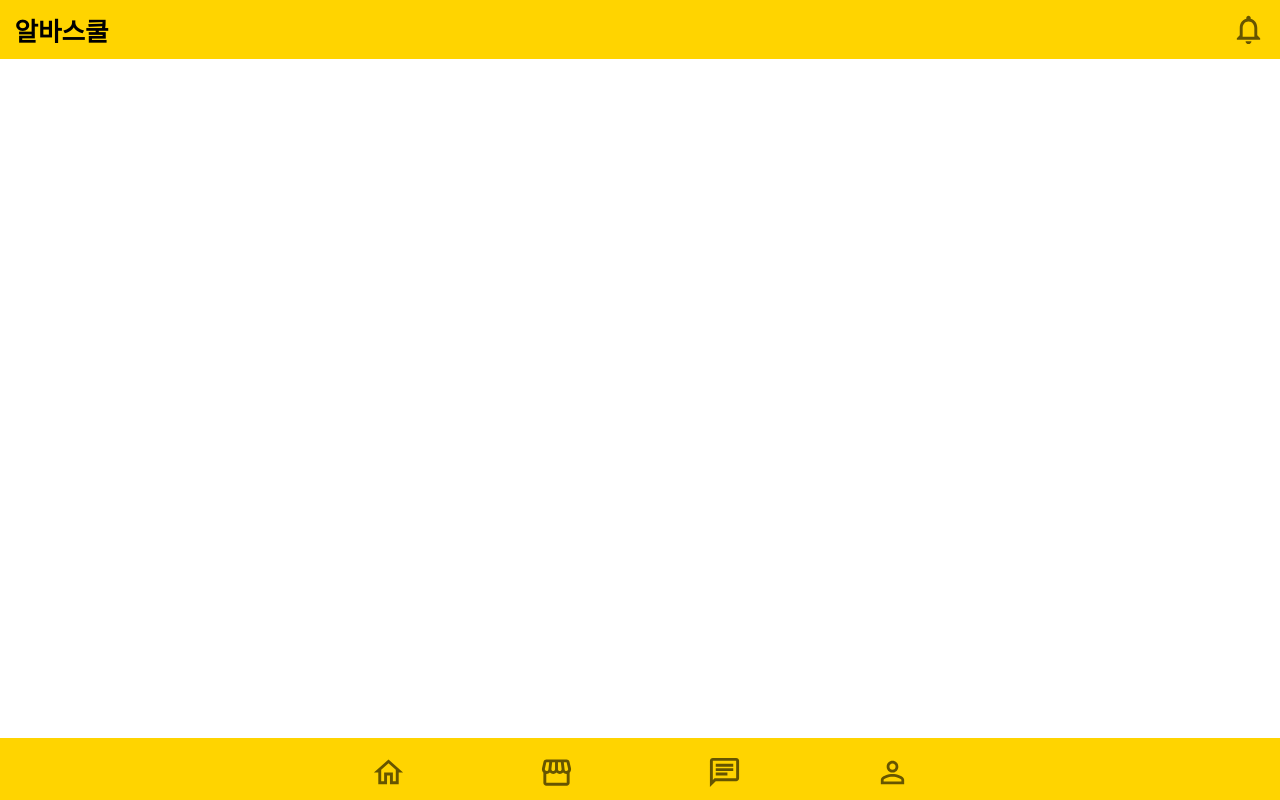
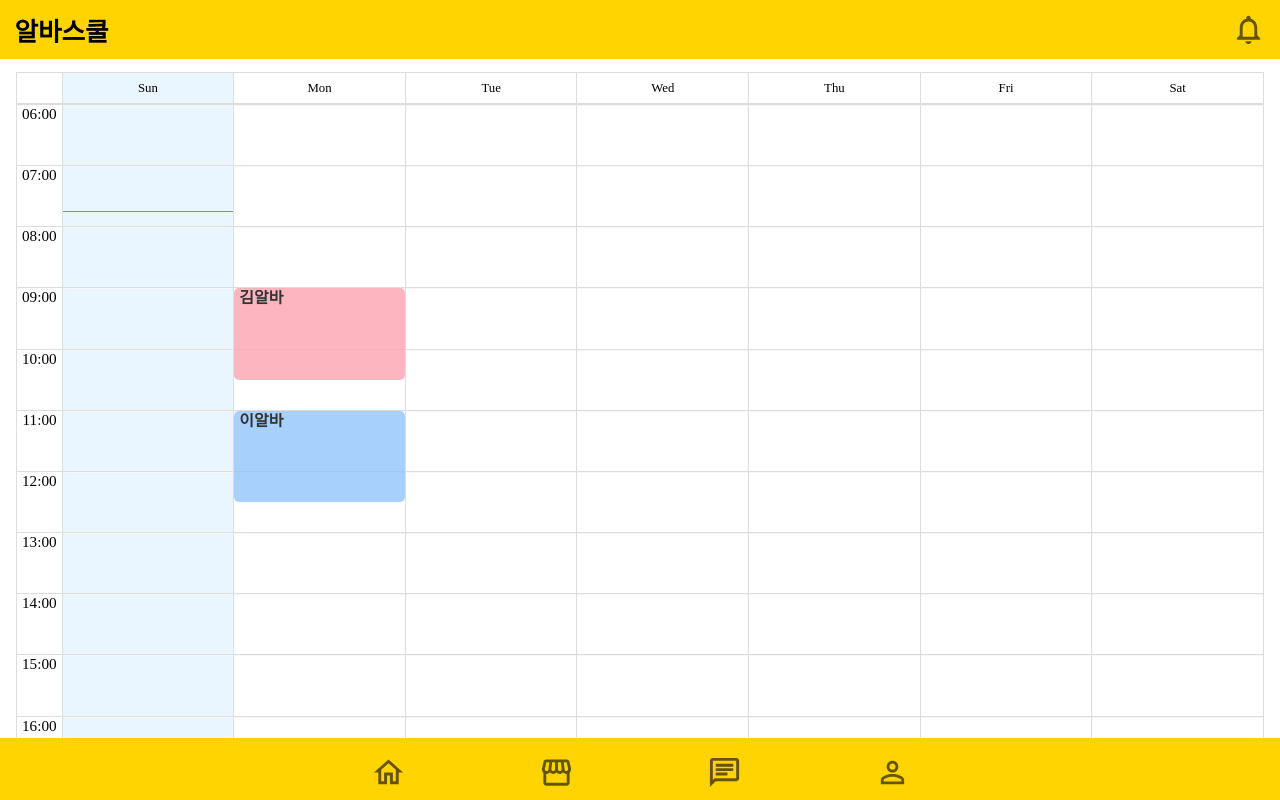
Before and after one commit to leejjorang/albaschool_frontend, a React (Vite) app: page /schedule/manager in a window 1280 px wide. Built offline with nearby package versions, Linux system fonts and the light colour scheme; a web font is replaced by a local one.

Commit message:
Feat: 시간표 파트 ui 구현

```diff
--- a/package.json
+++ b/package.json
@@ -16,7 +16,9 @@
     "@mui/joy": "5.0.0-beta.51",
     "@mui/material": "^6.3.1",
     "@mui/styled-engine-sc": "^6.3.1",
+    "moment": "^2.30.1",
     "react": "^18.3.1",
+    "react-big-calendar": "^1.17.1",
     "react-dom": "^18.3.1",
     "react-router-dom": "^7.1.1",
     "styled-components": "^6.1.14"
--- a/src/App.tsx
+++ b/src/App.tsx
@@ -4,6 +4,7 @@ import StaffRegisterStore from "./pages/staff/RegisterStore";
 import ManagerRegisterStore from "./pages/manager/RegisterStore";
 import { BrowserRouter, Route, Routes } from "react-router-dom";
 import Home from "./pages/common/Home";
+import ManagerSchedule from "./pages/manager/ManagerSchedule";
 
 function App() {
   return (
@@ -12,12 +13,19 @@ function App() {
       <Layout>
         <Routes>
           <Route path="/" element={<Home />} />
-          <Route path="/store/register/staff" element={<StaffRegisterStore />} />
-          <Route path="/store/register/manager" element={<ManagerRegisterStore />} />
+          <Route
+            path="/store/register/staff"
+            element={<StaffRegisterStore />}
+          />
+          <Route
+            path="/store/register/manager"
+            element={<ManagerRegisterStore />}
+          />
+          <Route path="/schedule/manager" element={<ManagerSchedule />} />
         </Routes>
       </Layout>
     </BrowserRouter>
-  )
+  );
 }
 
 export default App;
--- /dev/null
+++ b/src/pages/manager/ManagerSchedule.tsx
@@ -0,0 +1,123 @@
+import { useState } from "react";
+import { Calendar, momentLocalizer } from "react-big-calendar";
+import "react-big-calendar/lib/css/react-big-calendar.css";
+import { Box } from "@mui/material";
+import { ISchedule } from "../../types/schedule";
+
+import moment from "moment";
+
+const localizer = momentLocalizer(moment);
+
+const createEvents = () => {
+  const today = new Date();
+  const monday = new Date(today.setDate(today.getDate() - today.getDay() + 1));
+
+  const events: ISchedule[] = [
+    {
+      id: "1",
+      title: "김알바",
+      start: new Date(monday.setHours(9, 0, 0)),
+      end: new Date(monday.setHours(10, 30, 0)),
+      color: "#FDA4AF",
+    },
+    {
+      id: "2",
+      title: "이알바",
+      start: new Date(monday.setHours(11, 0, 0)),
+      end: new Date(monday.setHours(12, 30, 0)),
+      color: "#93C5FD",
+    },
+  ];
+
+  return events;
+};
+
+const ManagerSchedule = () => {
+  const [events] = useState<ISchedule[]>(createEvents());
+
+  // 이벤트 스타일 커스터마이징
+  const eventStyleGetter = (event: ISchedule) => {
+    return {
+      style: {
+        backgroundColor: event.color,
+        borderRadius: "5px",
+        opacity: 0.8,
+        color: "black",
+        border: "none",
+        display: "block",
+      },
+    };
+  };
+
+  // 툴팁 커스터마이징
+  const CustomEvent = ({ event }: { event: ISchedule }) => (
+    <div>
+      <strong>{event.title}</strong>
+    </div>
+  );
+
+  return (
+    <Box>
+      <Box></Box>
+      <Box
+        sx={{
+          height: "800px",
+          p: 2,
+          // 이벤트 시간 표시 숨기기
+          "& .rbc-event-label": {
+            display: "none",
+          },
+          // 요일 아래 all-day 영역 숨기기
+          "& .rbc-allday-cell": {
+            display: "none",
+          },
+
+          "& .rbc-time-view .rbc-header": {
+            borderBottom: "none",
+          },
+
+          "& .rbc-header": {
+            padding: "0.4rem",
+          },
+          "& .rbc-header span": {
+            //요일 폰트사이즈
+            fontSize: "0.8rem",
+          },
+          "& .rbc-label": {
+            //시간 폰트사이즈
+            fontSize: "0.95rem",
+          },
+          "& .rbc-events-container": {
+            margin: "0",
+          },
+          "& .rbc-event-content div": {
+            overflow: "hidden",
+          },
+        }}
+      >
+        <Calendar
+          localizer={localizer}
+          events={events}
+          defaultView="week"
+          views={["week"]}
+          min={new Date(0, 0, 0, 6, 0, 0)} // 오전 9시부터
+          max={new Date(0, 0, 0, 18, 0, 0)} // 오후 6시까지
+          step={60}
+          timeslots={1}
+          eventPropGetter={eventStyleGetter}
+          components={{
+            event: CustomEvent,
+          }}
+          formats={{
+            timeGutterFormat: "HH:mm",
+            dayFormat: "ddd",
+          }}
+          showMultiDayTimes={false}
+          toolbar={false}
+        />
+      </Box>
+    </Box>
+  );
+};
+
+export default ManagerSchedule;
--- /dev/null
+++ b/src/types/schedule.ts
@@ -0,0 +1,7 @@
+export interface ISchedule {
+  id: string;
+  title: string;
+  start: Date;
+  end: Date;
+  color?: string;
+}
```
Also changed, not shown: 1 other file (tests, documents, lock files or other folders).
